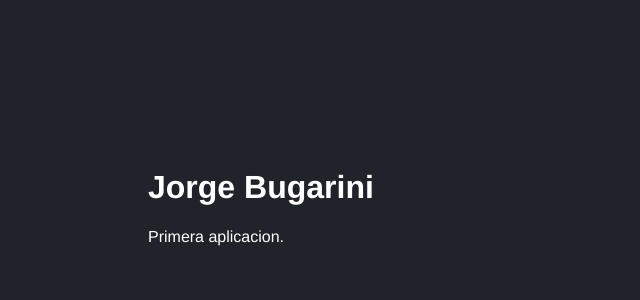
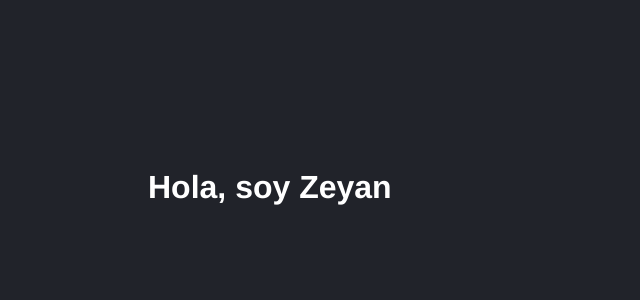
Before and after one commit to DarkZeyan/React-Course, a React (Vite) app in the folder 03-counter-app-vite/: page / in a window 1280 px wide. Shown: the top 300 px of the page, without its empty margins (0-640 px from the left). Built offline with nearby package versions, Linux system fonts and the light colour scheme.

Commit message:
Finished props lesson

```diff
--- a/03-counter-app-vite/src/FirstApp.jsx
+++ b/03-counter-app-vite/src/FirstApp.jsx
@@ -9,10 +9,13 @@
 // const getSaludo= (nombre) => `Hola ${nombre}`;
 //Esto es util ya que react no necesitara reprocesarlo ya que esta fuera del componente.
 
-export const FirstApp = () => {
+// Los props ya no se utilizan ya que
+// ahora se utiliza la desestructuracion.
+// export const FirstApp = ({title = ' Hola soy Zeyan'}) => {
+export const FirstApp = ({title,subTitle}) => {
 
 
-
+// console.log(props);
 
   return (
     <>
@@ -21,9 +24,9 @@ export const FirstApp = () => {
     podemos usar la expresion JSON.stringify ya que no podemos imprimir el objeto directamente.
     No pueden ser  funciones asincronas debido a que estas esperan objetos de tipo promesa*/}
       {/* <h1>{getSaludo('Valentina')}</h1> */}
-      <h1>Jorge Bugarini</h1>
+      <h1>{title}</h1>
       {/* <code>{JSON.stringify(newMessage)}</code> */}
-      <p>Primera aplicacion.</p>
+      <p>{subTitle}</p>
       </>
   )
 }
--- a/03-counter-app-vite/src/main.jsx
+++ b/03-counter-app-vite/src/main.jsx
@@ -9,6 +9,9 @@ import { FirstApp } from './FirstApp';
 
 ReactDOM.createRoot(document.getElementById('root')).render(
     <React.StrictMode>
-        <FirstApp/>
+        {/* Para mandar numeros u otro tipo de dato distinto a
+        las strings se emplea {} en lugar de "" */}
+        <FirstApp title = "Hola, soy Zeyan"/>
+        {/* <FirstApp title = "Hola, soy Zeyan" subTitle={123}/> */}
     </React.StrictMode>
 );
```
